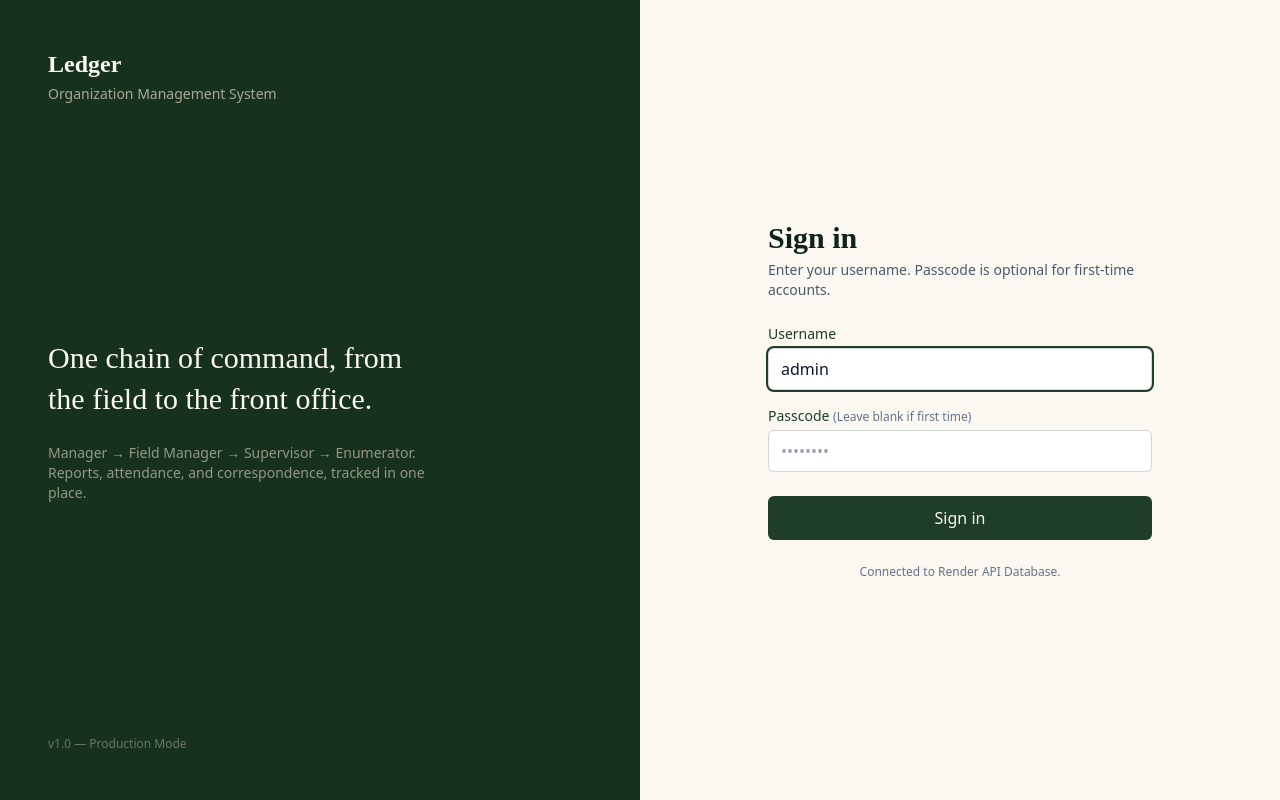
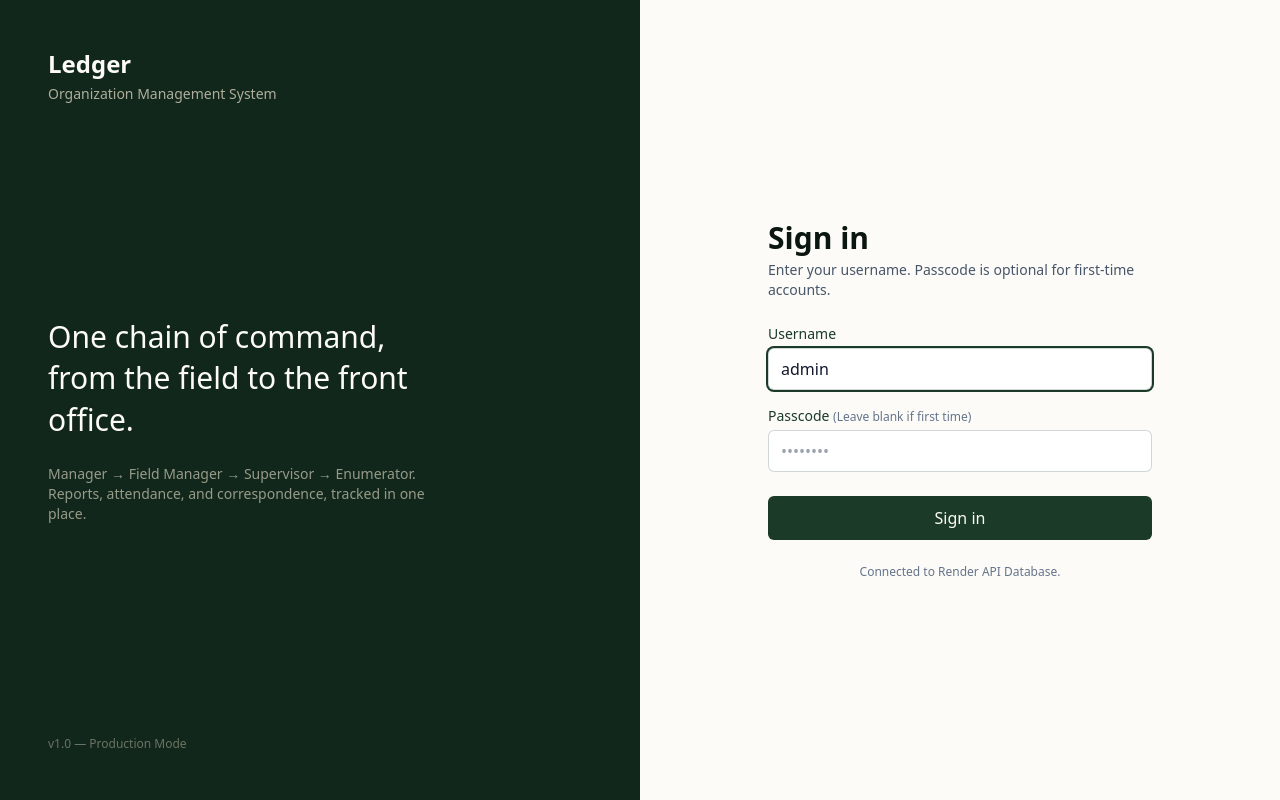
Before and after one commit to Derese4803/oaf, a Next.js app in the folder github-repo/org-system/frontend/: page /login in a window 1280 px wide. Built offline with nearby package versions, Linux system fonts and the light colour scheme.

Commit message:
Fix PostCSS CSS build error and tailwind config colors

```diff
--- a/github-repo/org-system/frontend/app/globals.css
+++ b/github-repo/org-system/frontend/app/globals.css
@@ -1,9 +1,8 @@
-@import "tailwindcss/base";
-@import "tailwindcss/components";
-@import "tailwindcss/utilities";
+@tailwind base;
+@tailwind components;
+@tailwind utilities;
 
-@layer base {
-  body {
-    @apply bg-wheat-50 text-slate-900 antialiased;
-  }
+body {
+  background-color: #fcfbf7;
+  color: #0f172a;
 }
--- a/github-repo/org-system/frontend/tailwind.config.js
+++ b/github-repo/org-system/frontend/tailwind.config.js
@@ -1,33 +1,24 @@
 /** @type {import('tailwindcss').Config} */
 module.exports = {
-  content: ["./app/**/*.{js,jsx}", "./components/**/*.{js,jsx}"],
+  content: [
+    "./app/**/*.{js,ts,jsx,tsx,mdx}",
+    "./pages/**/*.{js,ts,jsx,tsx,mdx}",
+    "./components/**/*.{js,ts,jsx,tsx,mdx}",
+  ],
   theme: {
     extend: {
       colors: {
+        wheat: {
+          50: '#fcfbf7',
+          100: '#f7f4ea',
+          200: '#efe7d2',
+        },
         forest: {
-          950: "#0F2318",
-          900: "#16321F",
-          800: "#1F3D2B",
-          700: "#2B5038",
-          600: "#3A6B49",
-          500: "#4C8760",
+          700: '#2d5a3f',
+          800: '#1b3a28',
+          900: '#12271b',
+          950: '#0a160f',
         },
-        wheat: {
-          50: "#FBF8F1",
-          100: "#F4EEDC",
-          200: "#E8DCC4",
-        },
-        amber: {
-          600: "#C08829",
-          500: "#D6A03F",
-        },
-        slate: {
-          600: "#4A5A6A",
-        },
-      },
-      fontFamily: {
-        display: ["'Fraunces'", "serif"],
-        body: ["'Inter'", "sans-serif"],
       },
     },
   },
```
